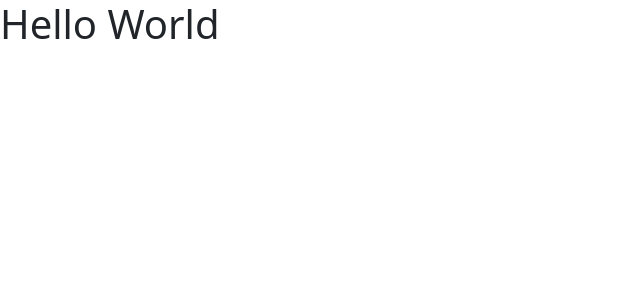
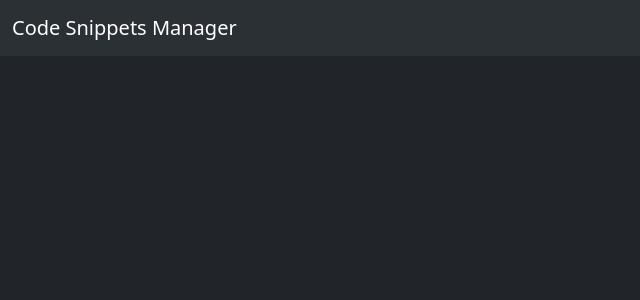
Before and after one commit to VencislavManoilov/Code-Snippets-Manager, a React (Create React App) app in the folder front-end/: page / in a window 1280 px wide. Shown: the top 300 px of the page, without its empty margins (0-640 px from the left). Built offline with nearby package versions, Linux system fonts and the light colour scheme.

Commit message:
Added Navbar

```diff
--- a/front-end/public/index.html
+++ b/front-end/public/index.html
@@ -8,7 +8,7 @@
 
         <link href="https://cdn.jsdelivr.net/npm/bootstrap@5.3.3/dist/css/bootstrap.min.css" rel="stylesheet" integrity="sha384-QWTKZyjpPEjISv5WaRU9OFeRpok6YctnYmDr5pNlyT2bRjXh0JMhjY6hW+ALEwIH" crossorigin="anonymous">
     </head>
-    <body>
+    <body data-bs-theme="dark">
         <noscript>You need to enable JavaScript to run this app.</noscript>
         <div id="root"></div>
         <script src="https://cdn.jsdelivr.net/npm/bootstrap@5.3.3/dist/js/bootstrap.bundle.min.js" integrity="sha384-YvpcrYf0tY3lHB60NNkmXc5s9fDVZLESaAA55NDzOxhy9GkcIdslK1eN7N6jIeHz" crossorigin="anonymous"></script>
--- a/front-end/src/App.js
+++ b/front-end/src/App.js
@@ -1,11 +1,11 @@
 import React from 'react';
 import { BrowserRouter as Router, Route, Routes, Switch } from 'react-router-dom';
-import Test from './test';
+import Navbar from './components/Navbar';
 
 function App() {
     return (
         <Router>
-            <Test />
+            <Navbar />
         </Router>
     );
 }
--- /dev/null
+++ b/front-end/src/components/Navbar.js
@@ -0,0 +1,13 @@
+import React from "react";
+
+const Navbar = () => {
+    return (
+        <nav className="navbar navbar-expand-lg bg-body-tertiary">
+            <div className="container-fluid">
+                <a className="navbar-brand" href="/">Code Snippets Manager</a>
+            </div>
+        </nav>
+    );
+};
+
+export default Navbar;
--- a/front-end/src/test.js
+++ /dev/null
@@ -1,9 +0,0 @@
-import React from "react";
-
-const Test = () => {
-    return (
-        <h1>Hello World</h1>
-    )
-}
-
-export default Test;
```
